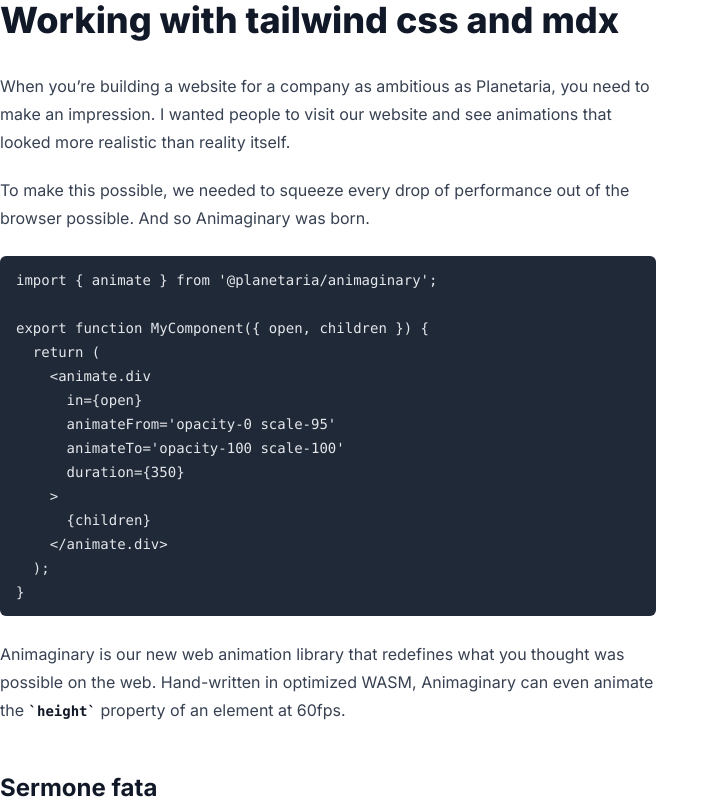
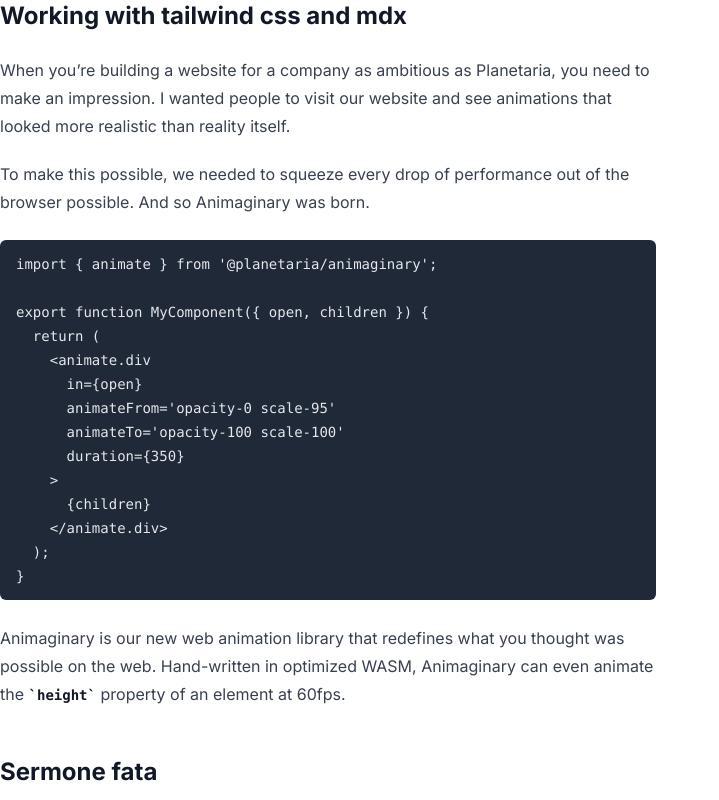
Before and after one commit to sohanemon/minimal-blogs, a Next.js app: page /blogs in a window 1280 px wide. Shown: the top 800 px of the page, without its empty margins (0-719 px from the left). Built offline with nearby package versions, Linux system fonts and the light colour scheme.

Commit message:
Jun 12, 2023, 10:25 PM

```diff
--- a/src/app/(doc)/blogs/lol.mdx
+++ b/src/app/(doc)/blogs/lol.mdx
@@ -1,4 +1,4 @@
-# Working with tailwind css and mdx
+## Working with tailwind css and mdx
 
 When you’re building a website for a company as ambitious as Planetaria, you need to make an impression. I wanted people to visit our website and see animations that looked more realistic than reality itself.
 
```
